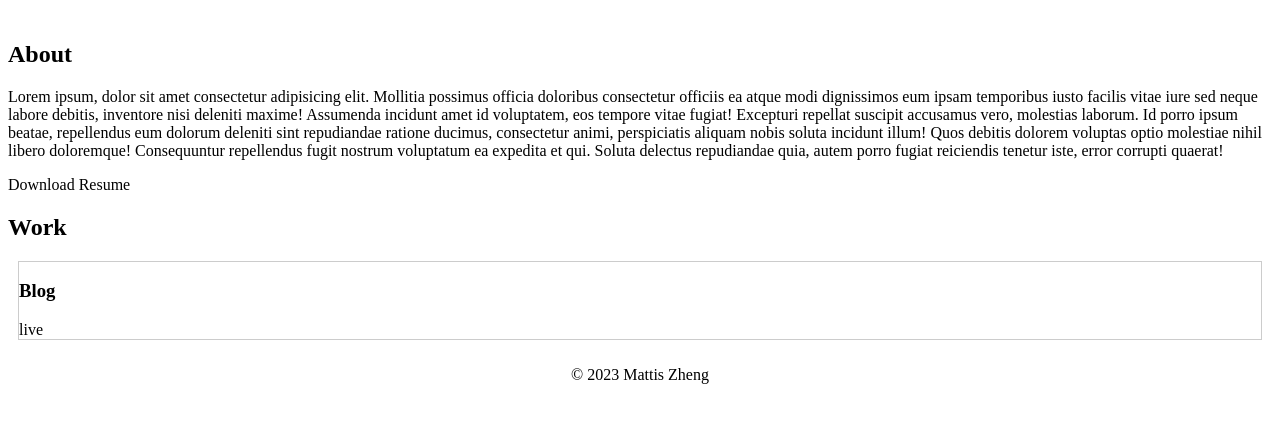
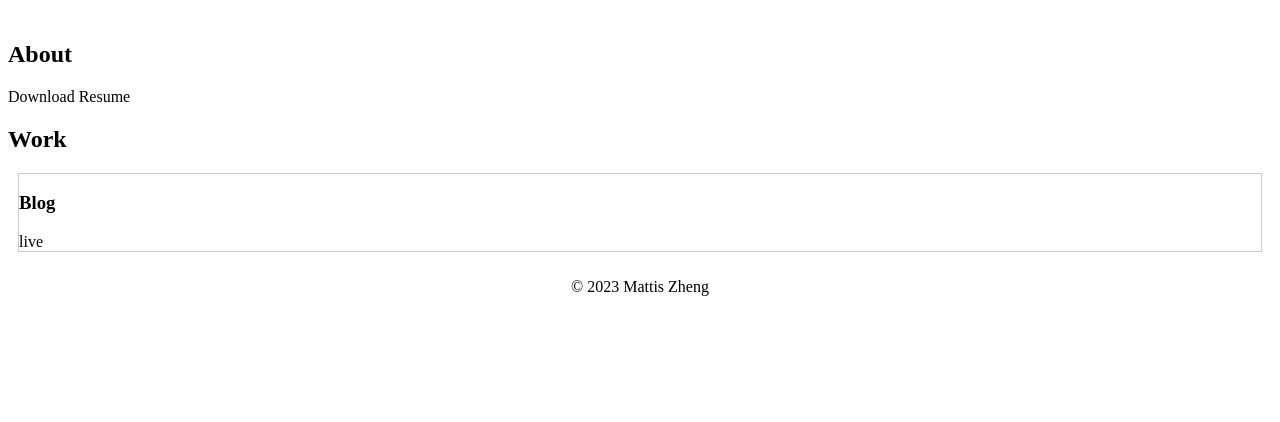
Before and after one commit to mattiszheng/mattiszheng.github.io, a website built with Vite: page index.html in a window 1280 px wide. Shown: the part 144-566 px from the top of the page. Built offline with nearby package versions, Linux system fonts and the light colour scheme.

Commit message:
update content

```diff
--- a/index.html
+++ b/index.html
@@ -28,14 +28,6 @@
     <main>
       <section id="about">
         <h2>About</h2>
-        <p>
-          Lorem ipsum, dolor sit amet consectetur adipisicing elit. Mollitia possimus officia doloribus consectetur officiis ea atque modi dignissimos
-          eum ipsam temporibus iusto facilis vitae iure sed neque labore debitis, inventore nisi deleniti maxime! Assumenda incidunt amet id
-          voluptatem, eos tempore vitae fugiat! Excepturi repellat suscipit accusamus vero, molestias laborum. Id porro ipsum beatae, repellendus eum
-          dolorum deleniti sint repudiandae ratione ducimus, consectetur animi, perspiciatis aliquam nobis soluta incidunt illum! Quos debitis dolorem
-          voluptas optio molestiae nihil libero doloremque! Consequuntur repellendus fugit nostrum voluptatum ea expedita et qui. Soluta delectus
-          repudiandae quia, autem porro fugiat reiciendis tenetur iste, error corrupti quaerat!
-        </p>
         <a href="/public/test.txt" download>Download Resume</a>
       </section>
       <section id="work">
```
